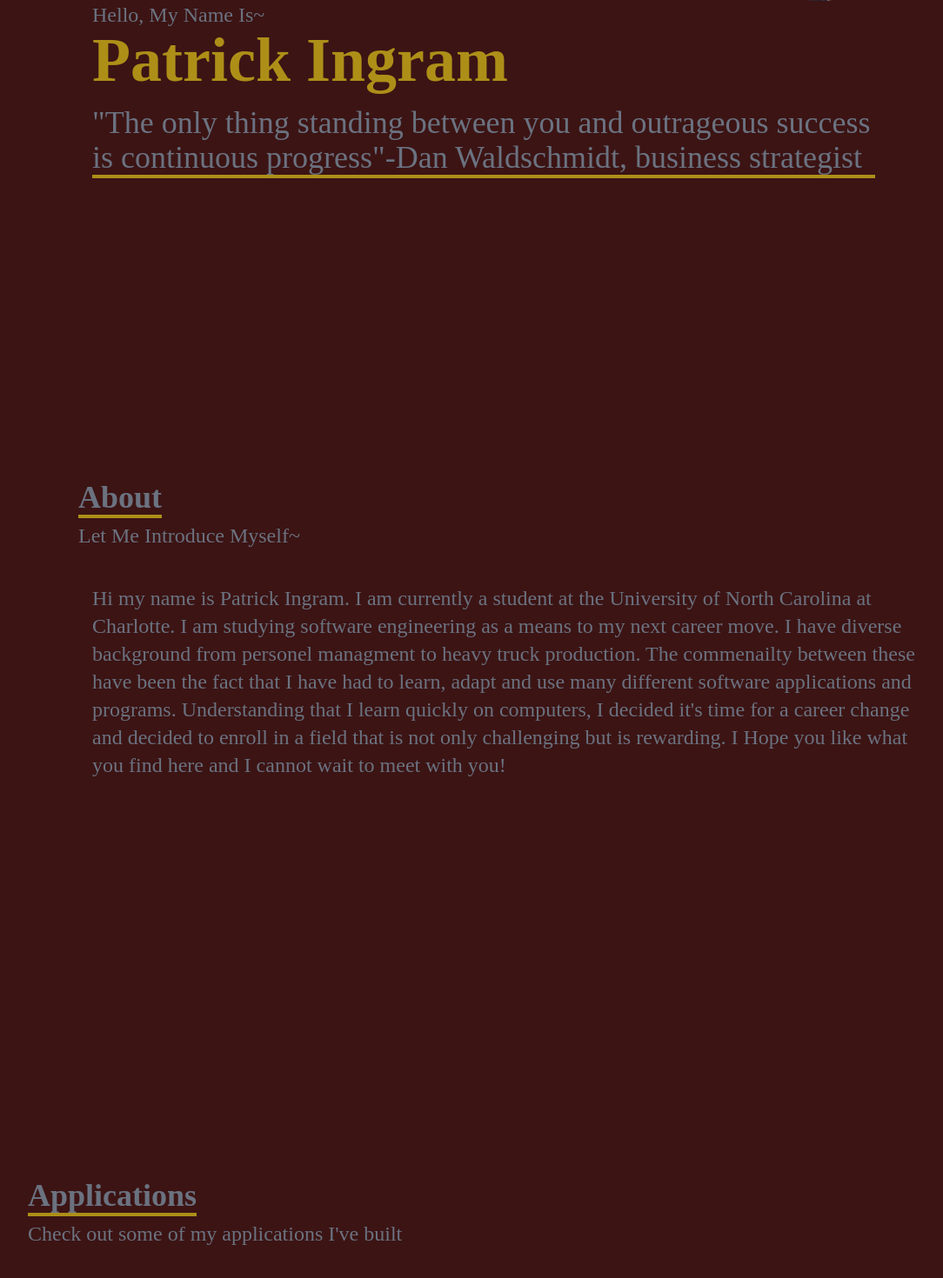
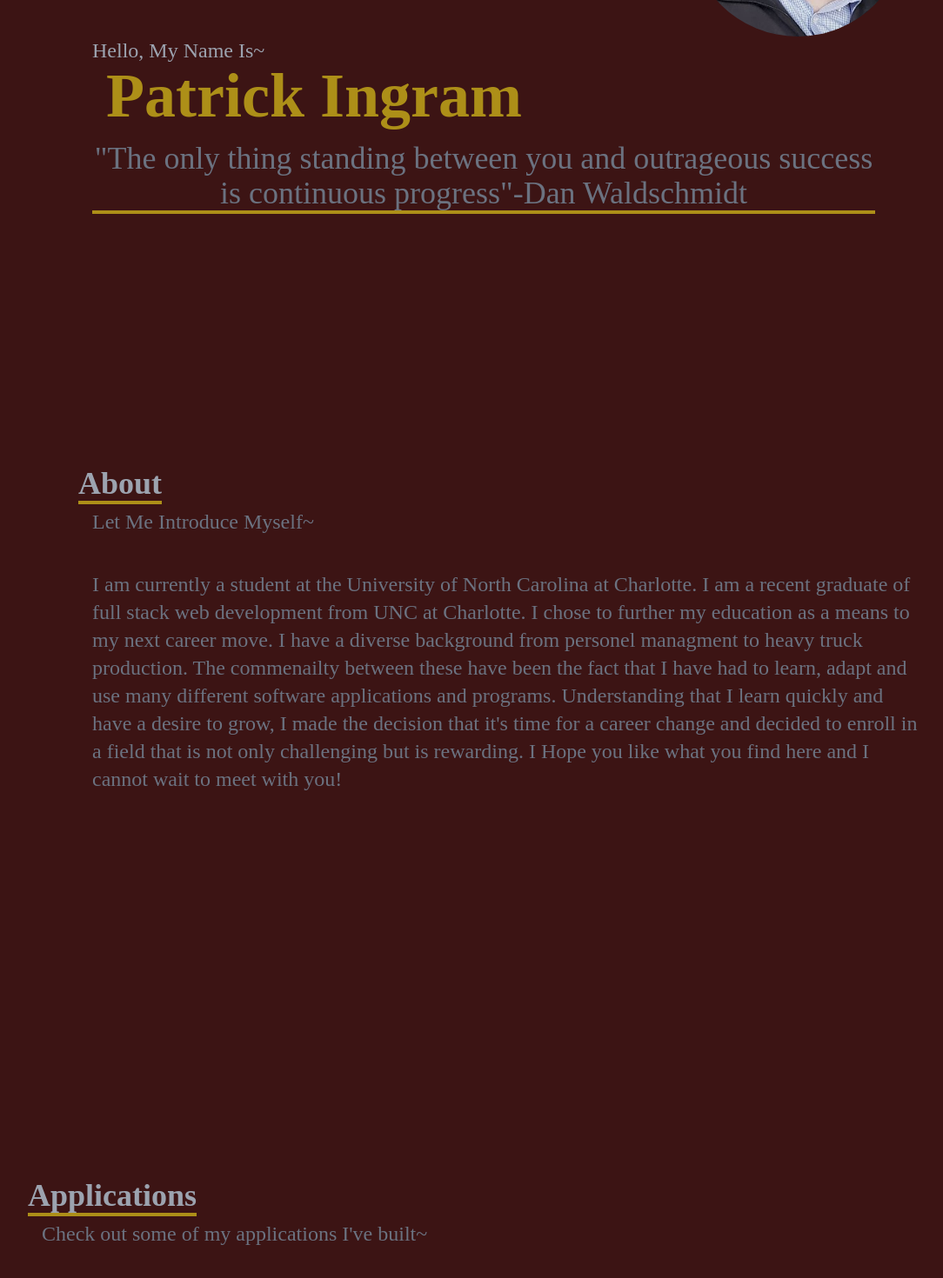
Before and after one commit to JeepingCoder/ingram_portfolio, a React (Create React App) app: page / in a window 1280 px wide. Shown: the part 460-1930 px from the top of the page at 87% size, without its empty margins (66-1150 px from the left). Built offline with nearby package versions, Linux system fonts and the light colour scheme.

Commit message:
refining styling

```diff
--- a/src/component/About.jsx
+++ b/src/component/About.jsx
@@ -1,28 +1,31 @@
-import  React from "react";
+import React from "react";
 
-const About = () =>{
- return(
+const About = () => {
+  return (
     <div name="about" className="w-full h-screen bg-[#3c1414] text-gray-500">
       <div className="flex flex-col justify-center items-center w-full h-full">
         <div>
           <div className="end-0 sm-text-right pb-8 pl-4">
-                    <p className="text-4xl font-bold inline border-b-4 border-[#ad8f18]">
+            <p className="text-4xl text-gray-400 font-bold inline border-b-4 border-[#ad8f18]">
               About
             </p>
-                    <h1 className="text-2xl py-2">Let Me Introduce Myself~</h1>
+            <h1 className="text-2xl pl-4 py-2">Let Me Introduce Myself~</h1>
           </div>
 
           <div></div>
           <div className="max-w-[1000px] w-full px-4 grid gap-8">
             <div className="sm-text-right pb-8 pl-4">
-                        <p className="text-2xl">Hi my name is Patrick Ingram. I am currently a student at the
-                University of North Carolina at Charlotte. I am studying
-                software engineering as a means to my next career move. I have
-                diverse background from personel managment to heavy truck
-                production. The commenailty between these have been the fact
-                that I have had to learn, adapt and use many different software
-                applications and programs. Understanding that I learn quickly on
-                computers, I decided it's time for a career change and decided
+              <p className="text-2xl">
+                {" "}
+                I am currently a student at the University of North Carolina at
+                Charlotte. I am a recent graduate of full stack web development
+                from UNC at Charlotte. I chose to further my education as a
+                means to my next career move. I have a diverse background from
+                personel managment to heavy truck production. The commenailty
+                between these have been the fact that I have had to learn, adapt
+                and use many different software applications and programs.
+                Understanding that I learn quickly and have a desire to grow, I
+                made the decision that it's time for a career change and decided
                 to enroll in a field that is not only challenging but is
                 rewarding. I Hope you like what you find here and I cannot wait
                 to meet with you!
@@ -32,7 +35,7 @@ const About = () =>{
         </div>
       </div>
     </div>
- )
-}
+  );
+};
 
-export default About
+export default About;
--- a/src/component/Applications.jsx
+++ b/src/component/Applications.jsx
@@ -12,11 +12,11 @@ const Applications = () => {
     <div className="max-w-[1100px] mx-auto p-2 flex flex-col justify-center w-full h-full">
       <div>
         <div className="pb-8">
-          <p className="text-4xl font-bold inline border-b-4 border-[#ad8f18]">
+          <p className="text-4xl text-gray-400 font-bold inline border-b-4 border-[#ad8f18]">
             Applications
           </p>
-          <p className="text-2xl py-2 ">
-            Check out some of my applications I've built
+          <p className="text-2xl pl-4 py-2 ">
+            Check out some of my applications I've built~
           </p>
         </div>
         {/* card */}
--- a/src/component/Contact.jsx
+++ b/src/component/Contact.jsx
@@ -10,16 +10,16 @@ import {
 
 const Contact = () => {
   return (
-    <div name="contact" className="w-full h-screen bg-[#3c1414] text-gray-500">
+    <div name="contact" className="w-full h-screen bg-[#3c1414] text-gray-400">
       <div className="w-full h-full max-w-[1000px] mx-auto px-8 flex flex-col justify-center">
         <div>
           <div className="sm-text-right pb-8 pl-4">
             <p className="text-4xl font-bold inline border-b-4 border-[#ad8f18]">
               Contact
             </p>
-            <form method="post" action="https://getform.io/f/954c3c53-a1ec-43ee-ad21-2da1e3bceb76" className="flex flex-col max-w-[600px] w-full">
+            <form method="post" action="https://getform.io/f/954c3c53-a1ec-43ee-ad21-2da1e3bceb76" className=" flex flex-col max-w-[800px] w-full">
               <div>
-                <p className="text-gray-500 text-2xl py-4">Submit the following form:</p>
+                <p className="text-gray-500 text-2xl pl-4 py-4">Submit the following form:</p>
               </div>
               <input className=" p-2 bg-[#ad8f18] " type="text" placeholder="Name" name="name"/>
               <input className="my-4 p-2 bg-[#ad8f18]" type="email" placeholder="Email" name="email"/>
--- a/src/component/Home.jsx
+++ b/src/component/Home.jsx
@@ -10,16 +10,16 @@ const Home = () => {
           className="ml-auto rounded-full"
           src={face}
           alt="face"
-          style={{ width: "200px" }}
+          style={{ width: "250px" }}
         />
-        <p className="text-2xl text-gray-500">Hello, My Name Is~</p>
-        <h1 className="text-3xl sm:text-7xl font-bold text-[#ad8f18]">
+        <p className="text-2xl text-gray-400">Hello, My Name Is~</p>
+        <h1 className="pl-4 text-3xl sm:text-7xl font-bold text-[#ad8f18]">
           Patrick Ingram
         </h1>
 
-        <h2 className="text-4xl mt-4 max-w-[900px] text-gray-500 inline border-b-4 border-[#ad8f18]">
+        <h2 className="text-4xl text-center mt-4 max-w-[900px] text-gray-500 inline border-b-4 border-[#ad8f18]">
           "The only thing standing between you and outrageous success is
-          continuous progress"-Dan Waldschmidt, business strategist
+          continuous progress"-Dan Waldschmidt
         </h2>
       </div>
     </div>
```
Lines whose indentation alone changed are shown as unchanged.
